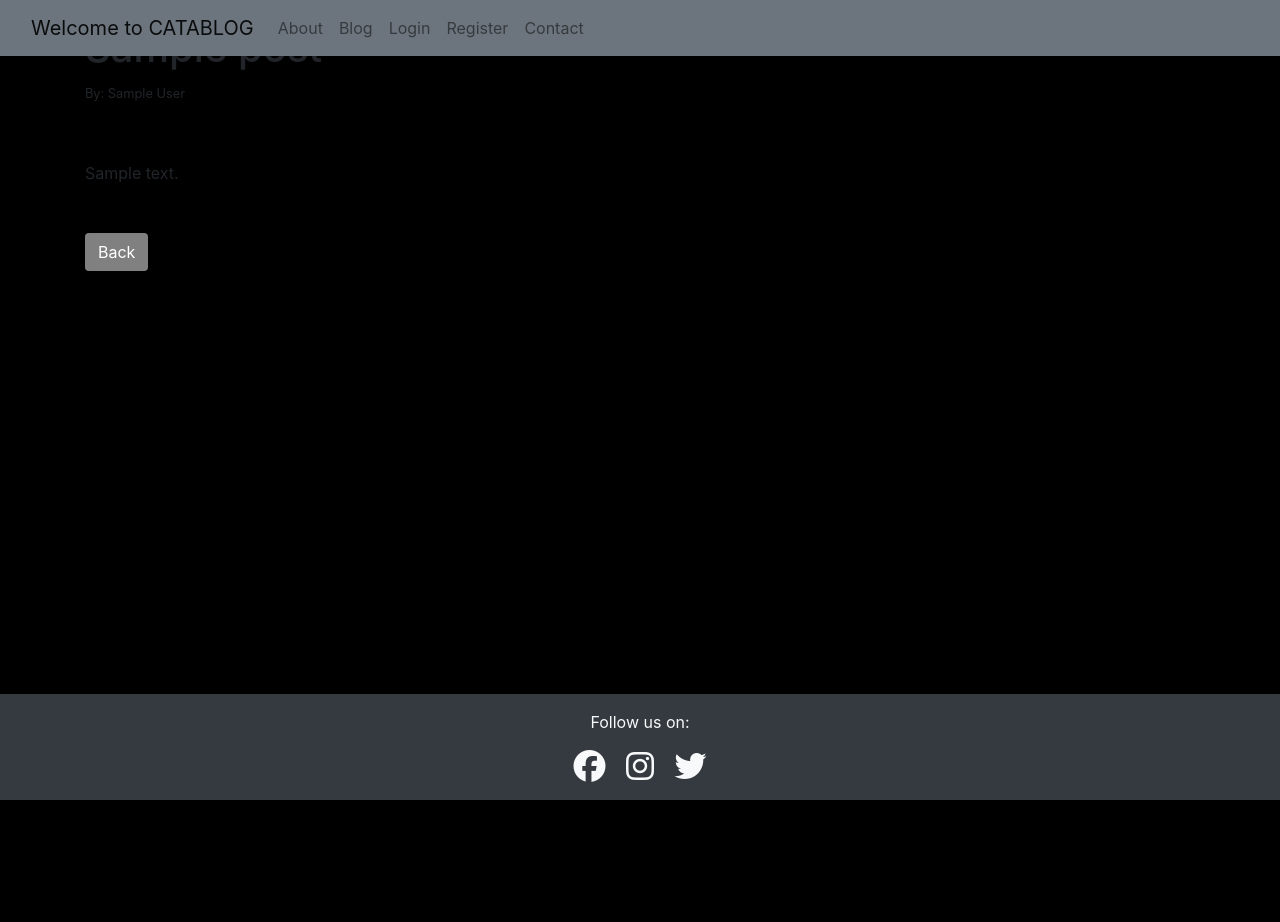
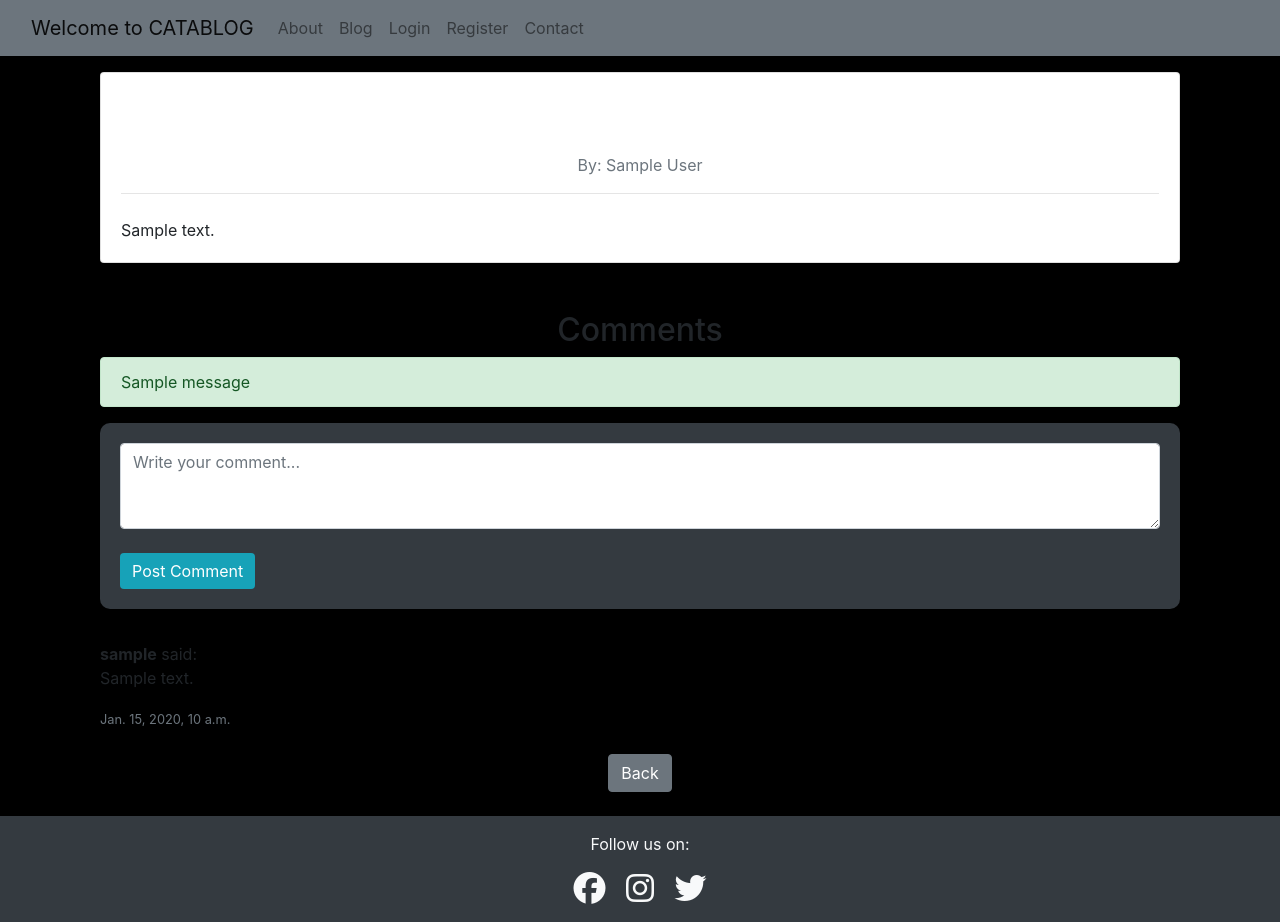
Before and after one commit to MABSWE/PP4, a Django app: page /article/1/ in a window 1280 px wide. Before the commit the page ends 800 px from the top, so only its background shows below. Run offline with Django 4.2, Linux system fonts and the light colour scheme; tables that the repository leaves empty hold one stand-in row (values such as "Sample post"); one stand-in notice (Sample message) is shown; some libraries are stand-ins or nearby versions.

Commit message:
Add comment function

```diff
--- a/blog/forms.py
+++ b/blog/forms.py
@@ -1,4 +1,6 @@
 from django import forms
+from .models import Comment
+
 
 class ContactForm(forms.Form):
     first_name = forms.CharField(max_length=50, required=True, label="First Name")
@@ -6,3 +8,19 @@ class ContactForm(forms.Form):
     email = forms.EmailField(required=True, label="Email")
     subject = forms.CharField(max_length=100, required=True, label="Subject")
     message = forms.CharField(widget=forms.Textarea, required=True, label="Message")
+
+
+class CommentForm(forms.ModelForm):
+    class Meta:
+        model = Comment
+        fields = ['body']
+        labels = {
+            'body': 'Add a comment',
+        }
+        widgets = {
+            'body': forms.Textarea(attrs={
+                'class': 'form-control',
+                'rows': 3,
+                'placeholder': 'Write your comment here...'
+            }),
+        }
--- a/blog/models.py
+++ b/blog/models.py
@@ -3,9 +3,7 @@ from django.contrib.auth.models import User
 
 STATUS = ((0, "Draft"), (1, "Published"))
 
-# Create your models here.
-
-# Post model for posts
+# Post model for blog posts
 class Post(models.Model):
     title = models.CharField(max_length=200, unique=True)
     slug = models.SlugField(max_length=200, unique=True, blank=True)
@@ -17,13 +15,13 @@ class Post(models.Model):
     def __str__(self):
         return self.title
 
-# Post model for comments
+# Comment model for user comments
 class Comment(models.Model):
     post = models.ForeignKey(Post, related_name="comments", on_delete=models.CASCADE)
-    name = models.CharField(max_length=80)
+    author = models.ForeignKey(User, on_delete=models.CASCADE, related_name="user_comments", default=1)  # Default user ID 1
     body = models.TextField()
     created_on = models.DateTimeField(auto_now_add=True)
-    approved = models.BooleanField(default=False)
+    approved = models.BooleanField(default=True)
 
     def __str__(self):
-        return f"Comment by {self.name} on {self.post}"
+        return f"Comment by {self.author.username} on {self.post.title}"
--- a/blog/templates/detail_view.html
+++ b/blog/templates/detail_view.html
@@ -1,17 +1,56 @@
 {% extends 'base.html' %}
 
 {% block content %}
+<div class="container mt-5">
+    <div class="card shadow-sm">
+        <div class="card-body">
+            {% if post.image %}
+            <img src="{{ post.image.url }}" alt="{{ post.title }}" class="img-fluid rounded mb-4">
+            {% endif %}
+            <h1 class="card-title text-center">{{ post.title }}</h1>
+            <p class="text-muted text-center">By: {{ post.author.first_name }} {{ post.author.last_name }}</p>
+            <hr />
+            <div class="mt-4">
+                <p class="card-text">{{ post.content }}</p>
+            </div>
+        </div>
+    </div>
 
-<h1>{{ post.title }}</h1>
-<small>By: {{ post.author.first_name }} {{ post.author.last_name }}</small><br/>
-<hr>
-<br/>
-{{ post.content }}
+    <!-- Comment Section -->
+    <div class="mt-5">
+        <h2>Comments</h2>
+        <!-- Display success messages -->
+        {% if messages %}
+        <div class="alert-container">
+            {% for message in messages %}
+            <div class="alert alert-{{ message.tags }} alert-dismissible fade show" role="alert">
+                {{ message }}
+            </div>
+            {% endfor %}
+        </div>
+        {% endif %}
 
-<br>
-<br>
-<br>
-<!--Backbutton-->
-<button onclick="history.back()" class="btn" style="background-color: gray; color: white;">Back</button>
+        <form method="post" action="{% url 'add_comment' post.id %}">
+            {% csrf_token %}
+            <div class="form-group">
+                <textarea name="comment" class="form-control" rows="3" placeholder="Write your comment..."
+                    required></textarea>
+            </div>
+            <button type="submit" class="btn btn-primary mt-2">Post Comment</button>
+        </form>
+        <hr>
 
+        {% for comment in post.comments.all %}
+        <div class="mb-3">
+            <strong>{{ comment.author }}</strong> said:
+            <p>{{ comment.body }}</p>
+            <small class="text-muted">{{ comment.created_on }}</small>
+        </div>
+        {% endfor %}
+    </div>
+
+    <div class="text-center mt-4">
+        <button onclick="history.back()" class="btn btn-secondary">Back</button>
+    </div>
+</div>
 {% endblock %}
--- a/blog/urls.py
+++ b/blog/urls.py
@@ -1,12 +1,11 @@
 from django.urls import path
 from . import views
-
-# Importera views-modulen här
 
 urlpatterns = [
     path('', views.home, name='home'),  # Welcome page
     path('blog/', views.BlogView.as_view(), name='blog'),  # Blog
-    path('article/<int:pk>/', views.ArticleDetailView.as_view(), name='article-detail'),
+    path('article/<int:pk>/', views.article_detail_view, name='article-detail'),  # Detail view with comments
+    path('article/<int:pk>/comment/', views.add_comment, name='add_comment'),  # Add comment
     path('about/', views.about, name='about'),  # About Page
     path('login/', views.login_view, name='login'),  # Login Page
     path('register/', views.register, name='register'),  # Register Page
--- a/blog/views.py
+++ b/blog/views.py
@@ -1,11 +1,10 @@
-from django.shortcuts import render, redirect
-from django.core.mail import send_mail
-from django.views.generic import ListView, DetailView
+from django.shortcuts import render, redirect, get_object_or_404
+from django.views.generic import ListView
 from django.contrib.auth.forms import UserCreationForm
-from django.contrib.auth import login, authenticate
+from django.contrib.auth import login
 from django.contrib import messages
-from .models import Post
-from .forms import ContactForm
+from .models import Post, Comment
+from .forms import ContactForm, CommentForm
 
 # Home View (Welcome)
 def home(request):
@@ -17,11 +16,34 @@ class BlogView(ListView):
     template_name = 'blog.html'
     context_object_name = 'posts'
 
-# Detail view
-class ArticleDetailView(DetailView):
-    model = Post
-    template_name = 'detail_view.html'
-    context_object_name = 'post'
+# Detail view with Comments
+def article_detail_view(request, pk):
+    post = get_object_or_404(Post, pk=pk)
+    comments = post.comments.all()
+    if request.method == 'POST':
+        form = CommentForm(request.POST)
+        if form.is_valid():
+            comment = form.save(commit=False)
+            comment.post = post
+            comment.author = request.user
+            comment.save()
+            messages.success(request, "Your comment has been added!")
+            return redirect('article-detail', pk=post.pk)
+    else:
+        form = CommentForm()
+    return render(request, 'detail_view.html', {'post': post, 'form': form, 'comments': comments})
+
+# Add Comment View
+def add_comment(request, pk):
+    post = get_object_or_404(Post, pk=pk)
+    if request.method == 'POST':
+        form = CommentForm(request.POST)
+        if form.is_valid():
+            comment = form.save(commit=False)
+            comment.post = post
+            comment.save()
+            messages.success(request, "Your comment has been added!")
+    return redirect('article-detail', pk=post.pk)
 
 # About Page
 def about(request):
@@ -37,11 +59,8 @@ def register(request):
         form = UserCreationForm(request.POST)
         if form.is_valid():
             user = form.save()
-            username = form.cleaned_data.get('username')
-            messages.success(request, f"Account created for {username}! You can now log in.")
+            messages.success(request, f"Account created for {user.username}! You can now log in.")
             return redirect('login')
-        else:
-            messages.error(request, "Please correct the errors below.")
     else:
         form = UserCreationForm()
     return render(request, 'register.html', {'form': form})
@@ -51,14 +70,11 @@ def contact_view(request):
     if request.method == "POST":
         form = ContactForm(request.POST)
         if form.is_valid():
-            # Simulated
+            # Simulerad funktion
             messages.success(request, "Your message has been sent successfully!")
             return redirect('contact')
-        else:
-            messages.error(request, "All fields are required. Please fill out the form.")
     else:
         form = ContactForm()
-
     return render(request, 'contact.html', {'form': form})
 
 # Success Page for Contact Form
```
Also changed, not shown: blog/migrations/0004_remove_comment_name_comment_author_and_more.py (added).
